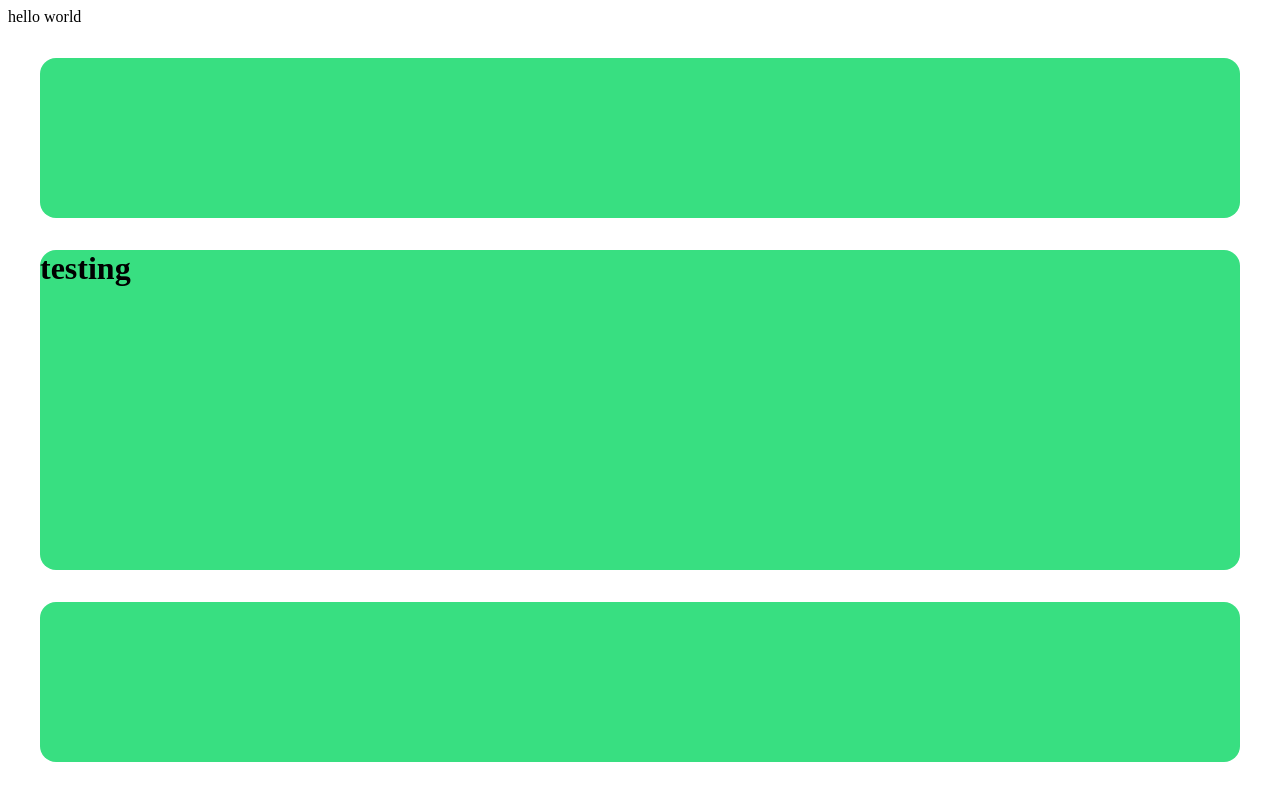
After one commit to Haedong-Jeon/django_study_pragmatic, a Django app: template accountapp/templates/accountapp/hello_world.html in a window 1280 px wide. The commit adds this page. Run offline with Django 3.2, Linux system fonts and the light colour scheme; the template is opened without the code that fills it, so the values that code supplies are empty; parts of the project's set-up code (start-up, migrations or seed data) failed here and were passed over.

Commit message:
html들 추가

```diff
--- /dev/null
+++ b/accountapp/templates/accountapp/hello_world.html
@@ -0,0 +1,8 @@
+{% extends 'base.html' %}
+{% block content %}
+<div style="height: 20rem; background-color: #38df81; border-radius: 1rem; margin: 2rem;">
+    <h1>
+        testing
+    </h1>
+</div>
+{% endblock %}
--- a/accountapp/views.py
+++ b/accountapp/views.py
@@ -3,4 +3,4 @@ from django.shortcuts import render
 
 
 def hello_world(request):
-    return render(request, 'base.html')
+    return render(request, 'accountapp/hello_world.html')
--- a/templates/base.html
+++ b/templates/base.html
@@ -1,10 +1,18 @@
 <!DOCTYPE html>
-<html lang = 'en'>
-<head>
-    <meta charset='UTF-8'>
-    <title>Title</title>
-</head>
+<html lang = 'ko'>
+
+{% include 'head.html' %}
+
 <body>
 hello world
+
+{% include 'header.html' %}
+
+{% block content %}
+{% endblock %}
+
+
+{% include 'footer.html' %}
+
 </body>
 </html>
--- /dev/null
+++ b/templates/footer.html
@@ -0,0 +1,2 @@
+<div style="height: 10rem; background-color: #38df81; border-radius: 1rem; margin: 2rem;">
+</div>
--- /dev/null
+++ b/templates/head.html
@@ -0,0 +1,4 @@
+<head>
+    <meta charset='UTF-8'>
+    <title>pragmatic_django</title>
+</head>
--- /dev/null
+++ b/templates/header.html
@@ -0,0 +1,2 @@
+<div style="height: 10rem; background-color: #38df81; border-radius: 1rem; margin: 2rem;">
+</div>
```
